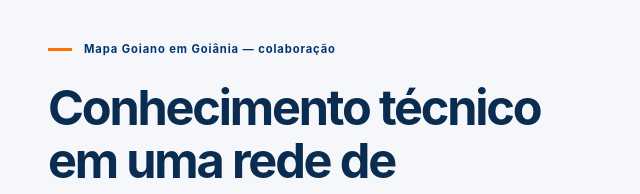
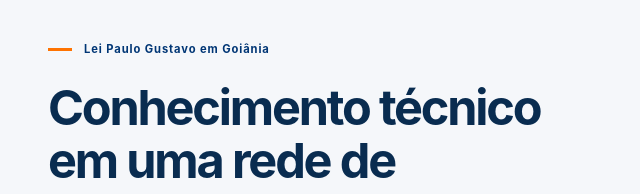
Before and after one commit to vitfera/conecta, an Astro site: page /projetos/goiania-mapa-goiano-brasil-criativo in a window 1280 px wide. Shown: the part 190-384 px from the top of the page, 0-640 px from the left. Built offline with nearby package versions, Linux system fonts and the light colour scheme; Astro itself is replaced by a stand-in of ours.

Commit message:
Renomeia projeto para Lei Paulo Gustavo em Goiânia

```diff
--- a/src/content/projects/goiania-mapa-goiano-brasil-criativo.md
+++ b/src/content/projects/goiania-mapa-goiano-brasil-criativo.md
@@ -1,5 +1,5 @@
 ---
-title: 'Mapa Goiano em Goiânia — colaboração'
+title: 'Lei Paulo Gustavo em Goiânia'
 storyTitle: 'Conhecimento técnico em uma rede de colaboração.'
 description: 'Coordenação de TI e Mapa Goiano em trabalho atestado pelo Instituto Brasil Criativo, no contexto de cooperação com a gestão cultural municipal de Goiânia.'
 order: 15
```
